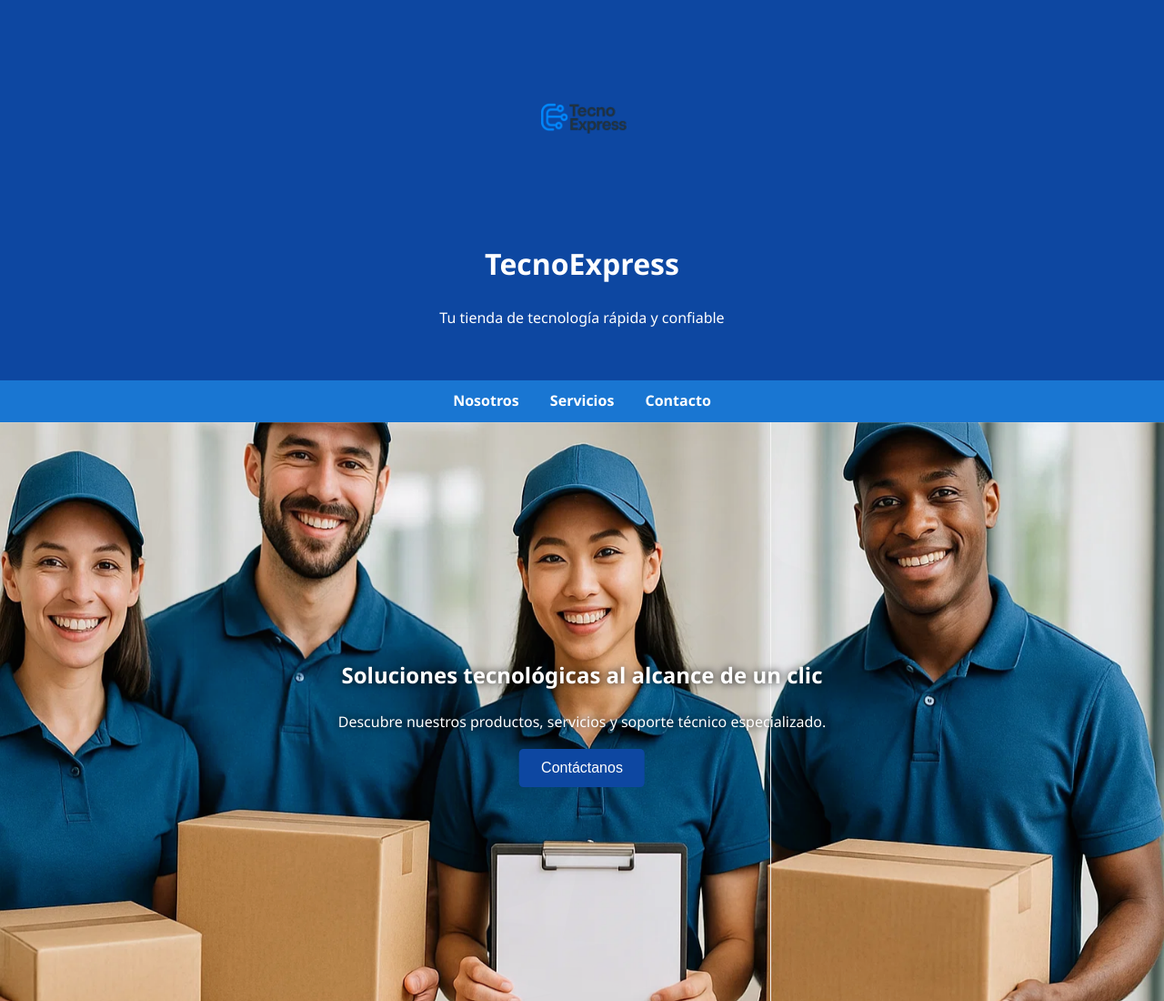
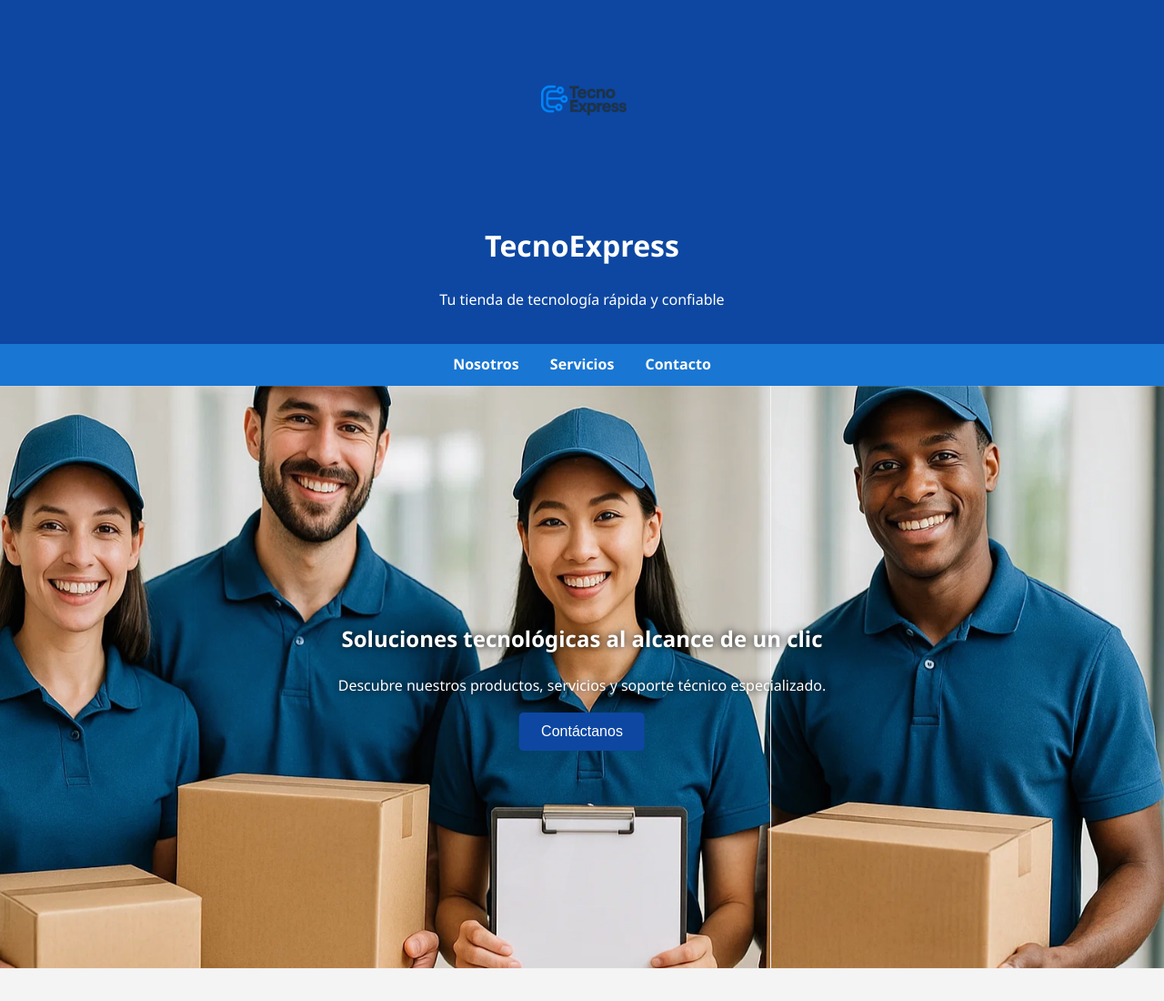
Before and after one commit to mikeehow92/mikeehow92.github.io, a plain HTML site: page index.html in a window 1280 px wide. Shown: the top 1100 px of the page at 91% size. Drawn offline with Linux system fonts and the light colour scheme.

Commit message:
styles.css

```diff
--- a/styles.css
+++ b/styles.css
@@ -15,7 +15,7 @@ body {
 header {
   background-color: #0d47a1;
   color: white;
-  padding: 40px 20px;
+  padding: 20px 10px;
   text-align: center;
 }
 
```
